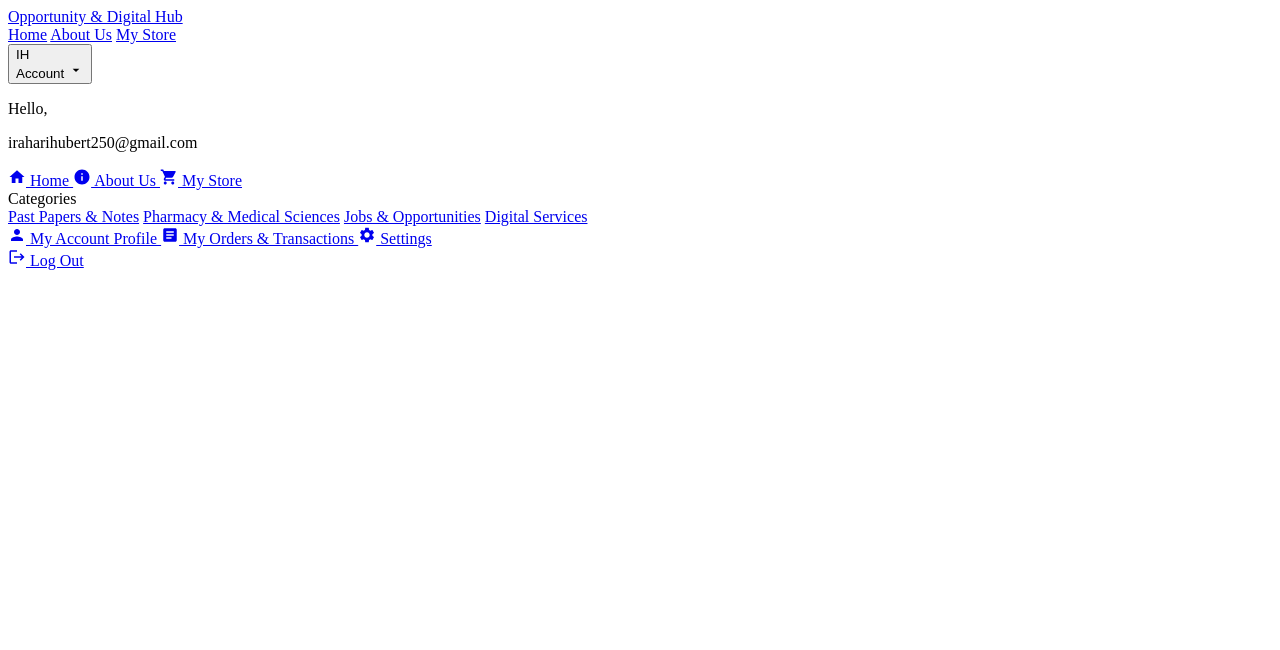
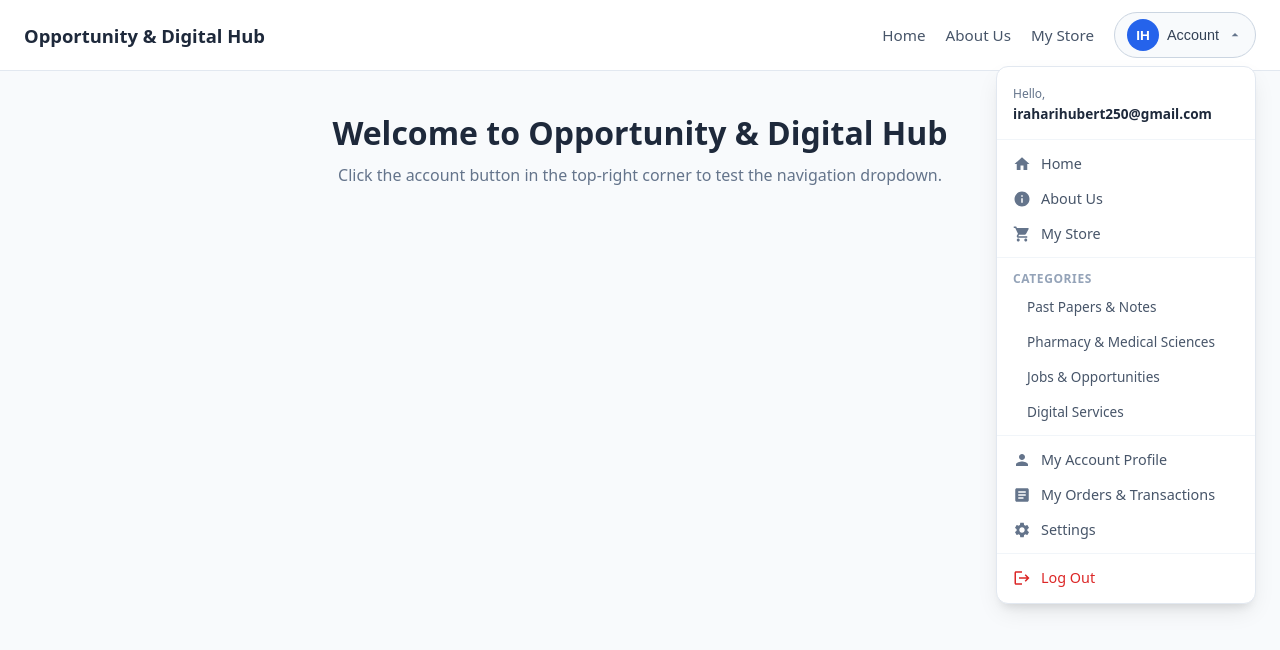
Before and after one commit to studypharmacy/opportunity-digital-hub, a plain HTML site: page index.html in a window 1280 px wide. Both pictures are taken after a click on the button "Toggle menu". Drawn offline with Linux system fonts and the light colour scheme.

Commit message:
Update index.html

```diff
--- a/index.html
+++ b/index.html
@@ -1,24 +1,269 @@
+<!DOCTYPE html>
+<html lang="en">
+<head>
+  <meta charset="UTF-8">
+  <meta name="viewport" content="width=device-width, initial-scale=1.0">
+  <title>Opportunity & Digital Hub</title>
+  <style>
+    /* Reset & Base Styles */
+    * {
+      box-sizing: border-box;
+      margin: 0;
+      padding: 0;
+    }
+
+    body {
+      font-family: system-ui, -apple-system, BlinkMacSystemFont, "Segoe UI", Roboto, sans-serif;
+      background-color: #f8fafc;
+      color: #1e293b;
+    }
+
+    /* Header Layout */
+    .site-header {
+      display: flex;
+      justify-content: space-between;
+      align-items: center;
+      padding: 12px 24px;
+      background-color: #ffffff;
+      border-bottom: 1px solid #e2e8f0;
+      position: relative;
+    }
+
+    .logo a {
+      font-size: 1.15rem;
+      font-weight: 700;
+      color: #1e293b;
+      text-decoration: none;
+    }
+
+    .nav-container {
+      display: flex;
+      align-items: center;
+      gap: 20px;
+    }
+
+    /* Desktop Links */
+    .desktop-nav {
+      display: flex;
+      gap: 20px;
+    }
+
+    .desktop-nav a {
+      text-decoration: none;
+      color: #475569;
+      font-weight: 500;
+      font-size: 0.95rem;
+      transition: color 0.2s;
+    }
+
+    .desktop-nav a:hover {
+      color: #2563eb;
+    }
+
+    /* Profile Toggle Button */
+    .profile-menu-wrapper {
+      position: relative;
+    }
+
+    .profile-toggle-btn {
+      display: flex;
+      align-items: center;
+      gap: 8px;
+      background: #f8fafc;
+      border: 1px solid #cbd5e1;
+      padding: 6px 12px;
+      border-radius: 9999px;
+      cursor: pointer;
+      transition: background 0.2s, border-color 0.2s;
+    }
+
+    .profile-toggle-btn:hover {
+      background: #f1f5f9;
+      border-color: #94a3b8;
+    }
+
+    /* Optional Profile Picture & Fallback */
+    .profile-avatar {
+      width: 32px;
+      height: 32px;
+      border-radius: 50%;
+      overflow: hidden;
+      background-color: #2563eb;
+      color: #ffffff;
+      display: flex;
+      align-items: center;
+      justify-content: center;
+      font-size: 0.85rem;
+      font-weight: 600;
+    }
+
+    .profile-avatar img {
+      width: 100%;
+      height: 100%;
+      object-fit: cover;
+    }
+
+    .avatar-fallback {
+      display: flex;
+    }
+
+    .profile-name {
+      font-size: 0.9rem;
+      font-weight: 500;
+      color: #334155;
+    }
+
+    .chevron-icon {
+      color: #64748b;
+      transition: transform 0.2s;
+    }
+
+    .profile-menu-wrapper.active .chevron-icon {
+      transform: rotate(180deg);
+    }
+
+    /* Dropdown Menu Box */
+    .dropdown-menu {
+      position: absolute;
+      right: 0;
+      top: calc(100% + 8px);
+      width: 260px;
+      background: #ffffff;
+      border-radius: 12px;
+      box-shadow: 0 10px 25px -5px rgba(0, 0, 0, 0.1), 0 8px 10px -6px rgba(0, 0, 0, 0.1);
+      border: 1px solid #e2e8f0;
+      display: none;
+      flex-direction: column;
+      padding: 8px 0;
+      z-index: 1000;
+    }
+
+    .profile-menu-wrapper.active .dropdown-menu {
+      display: flex;
+    }
+
+    /* Dropdown Content Styles */
+    .dropdown-header {
+      padding: 10px 16px;
+    }
+
+    .user-greeting {
+      font-size: 0.75rem;
+      color: #64748b;
+      margin: 0;
+    }
+
+    .user-email {
+      font-size: 0.85rem;
+      font-weight: 600;
+      color: #1e293b;
+      margin: 2px 0 0 0;
+      white-space: nowrap;
+      overflow: hidden;
+      text-overflow: ellipsis;
+    }
+
+    .dropdown-divider {
+      height: 1px;
+      background-color: #f1f5f9;
+      margin: 6px 0;
+    }
+
+    .menu-category-title {
+      font-size: 0.75rem;
+      font-weight: 700;
+      text-transform: uppercase;
+      letter-spacing: 0.05em;
+      color: #94a3b8;
+      padding: 6px 16px 2px 16px;
+    }
+
+    .menu-item {
+      display: flex;
+      align-items: center;
+      gap: 10px;
+      padding: 8px 16px;
+      color: #475569;
+      text-decoration: none;
+      font-size: 0.9rem;
+      transition: background 0.15s, color 0.15s;
+    }
+
+    .menu-item.sub-item {
+      padding-left: 30px;
+      font-size: 0.85rem;
+    }
+
+    .menu-item:hover {
+      background-color: #f8fafc;
+      color: #2563eb;
+    }
+
+    .menu-icon {
+      color: #64748b;
+    }
+
+    .menu-item:hover .menu-icon {
+      color: #2563eb;
+    }
+
+    .logout-item {
+      color: #dc2626;
+    }
+
+    .logout-item .menu-icon {
+      color: #dc2626;
+    }
+
+    .logout-item:hover {
+      background-color: #fef2f2;
+      color: #b91c1c;
+    }
+
+    /* Main Content Sample */
+    .main-content {
+      padding: 40px 24px;
+      text-align: center;
+    }
+
+    .main-content h1 {
+      font-size: 2rem;
+      margin-bottom: 10px;
+    }
+
+    .main-content p {
+      color: #64748b;
+    }
+
+    /* Responsive adjustment */
+    @media (max-width: 640px) {
+      .desktop-nav {
+        display: none;
+      }
+    }
+  </style>
+</head>
+<body>
+
+  <!-- Site Header -->
   <header class="site-header">
-  <!-- Brand Logo / Name -->
     <div class="logo">
       <a href="index.html">Opportunity & Digital Hub</a>
     </div>
 
-  <!-- Top-Right Navigation Container -->
     <div class="nav-container">
-
-    <!-- Desktop Navigation Links -->
+      <!-- Desktop Quick Links -->
       <nav class="desktop-nav">
         <a href="index.html">Home</a>
         <a href="about.html">About Us</a>
         <a href="store.html">My Store</a>
       </nav>
 
-    <!-- User Profile & Menu Trigger -->
+      <!-- Profile Menu Wrapper -->
       <div class="profile-menu-wrapper">
         <button class="profile-toggle-btn" id="menuToggle" aria-label="Toggle menu">
-        <!-- Optional Profile Picture (Fallback to initials or generic icon if empty) -->
           <div class="profile-avatar">
+            <!-- Optional Profile Picture: Remove or update source if desired -->
             <img src="assets/profile-pic.jpg" alt="Profile" onerror="this.style.display='none'; this.nextElementSibling.style.display='flex';">
             <span class="avatar-fallback">IH</span>
           </div>
@@ -26,10 +271,9 @@
           <svg class="chevron-icon" viewBox="0 0 24 24" width="16" height="16"><path fill="currentColor" d="M7 10l5 5 5-5z"/></svg>
         </button>
 
-      <!-- Dropdown / Slide-out Menu -->
+        <!-- Dropdown Menu Box -->
         <div class="dropdown-menu" id="dropdownMenu">
 
-        <!-- Account Header Section inside Dropdown -->
           <div class="dropdown-header">
             <p class="user-greeting">Hello,</p>
             <p class="user-email">iraharihubert250@gmail.com</p>
@@ -37,7 +281,6 @@
 
           <div class="dropdown-divider"></div>
 
-        <!-- Core Navigation -->
           <a href="index.html" class="menu-item">
             <svg class="menu-icon" viewBox="0 0 24 24" width="18" height="18"><path fill="currentColor" d="M10 20v-6h4v6h5v-8h3L12 3 2 12h3v8z"/></svg>
             Home
@@ -53,7 +296,6 @@
 
           <div class="dropdown-divider"></div>
 
-        <!-- Categories Section -->
           <div class="menu-category-title">Categories</div>
           <a href="category-past-papers.html" class="menu-item sub-item">Past Papers & Notes</a>
           <a href="category-pharmacy.html" class="menu-item sub-item">Pharmacy & Medical Sciences</a>
@@ -62,7 +304,6 @@
 
           <div class="dropdown-divider"></div>
 
-        <!-- Account & Management Links -->
           <a href="profile.html" class="menu-item">
             <svg class="menu-icon" viewBox="0 0 24 24" width="18" height="18"><path fill="currentColor" d="M12 12c2.21 0 4-1.79 4-4s-1.79-4-4-4-4 1.79-4 4 1.79 4 4 4zm0 2c-2.67 0-8 1.34-8 4v2h16v-2c0-2.66-5.33-4-8-4z"/></svg>
             My Account Profile
@@ -85,6 +326,34 @@
 
         </div>
       </div>
-
     </div>
   </header>
+
+  <!-- Sample Main Content -->
+  <main class="main-content">
+    <h1>Welcome to Opportunity & Digital Hub</h1>
+    <p>Click the account button in the top-right corner to test the navigation dropdown.</p>
+  </main>
+
+  <!-- JavaScript Interaction -->
+  <script>
+    document.addEventListener('DOMContentLoaded', () => {
+      const wrapper = document.querySelector('.profile-menu-wrapper');
+      const toggleBtn = document.getElementById('menuToggle');
+
+      // Toggle dropdown on button click
+      toggleBtn.addEventListener('click', (e) => {
+        e.stopPropagation();
+        wrapper.classList.toggle('active');
+      });
+
+      // Close dropdown when clicking outside
+      document.addEventListener('click', () => {
+        if (wrapper.classList.contains('active')) {
+          wrapper.classList.remove('active');
+        }
+      });
+    });
+  </script>
+</body>
+</html>
```
Lines whose indentation alone changed are shown as unchanged.
